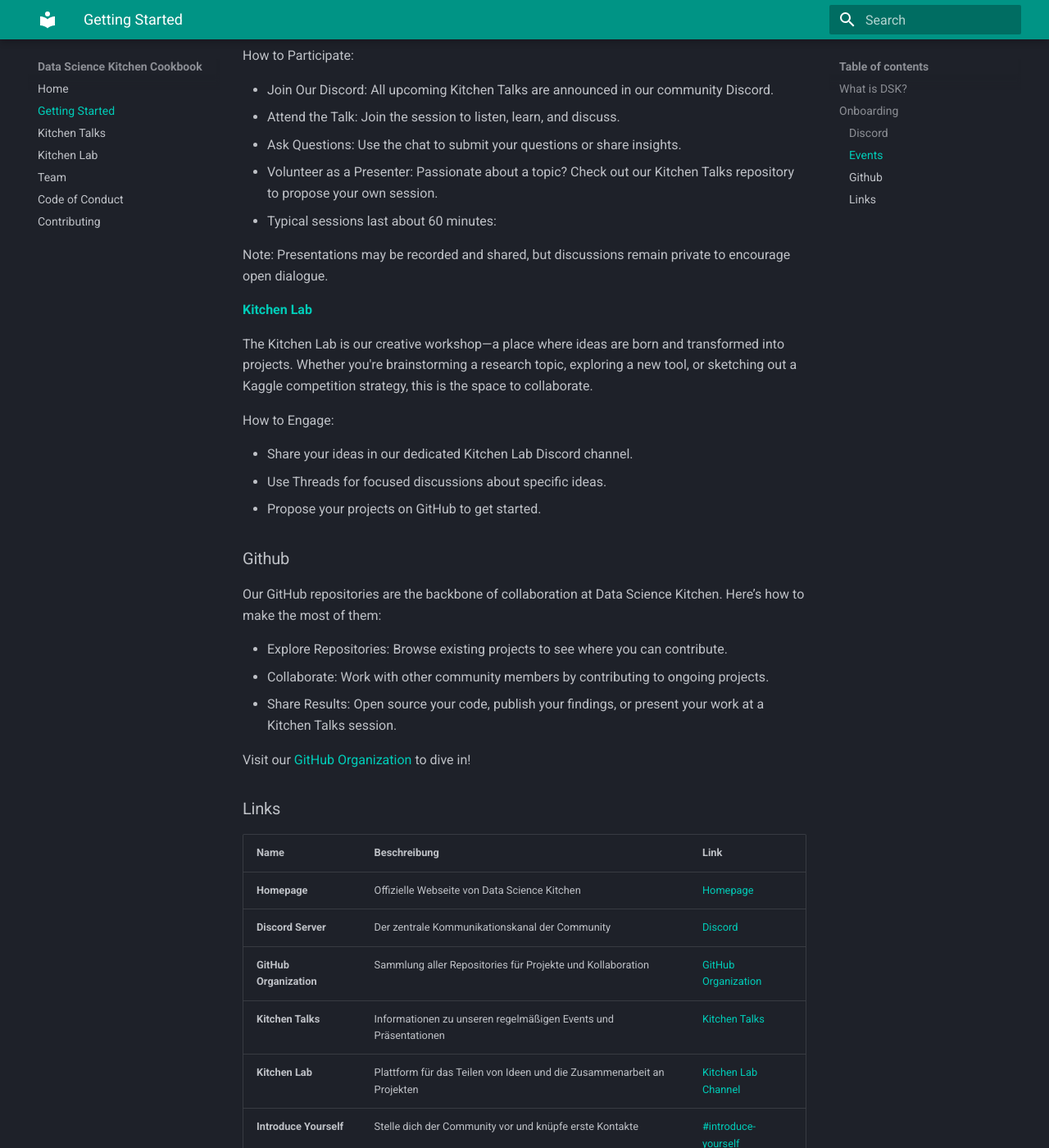
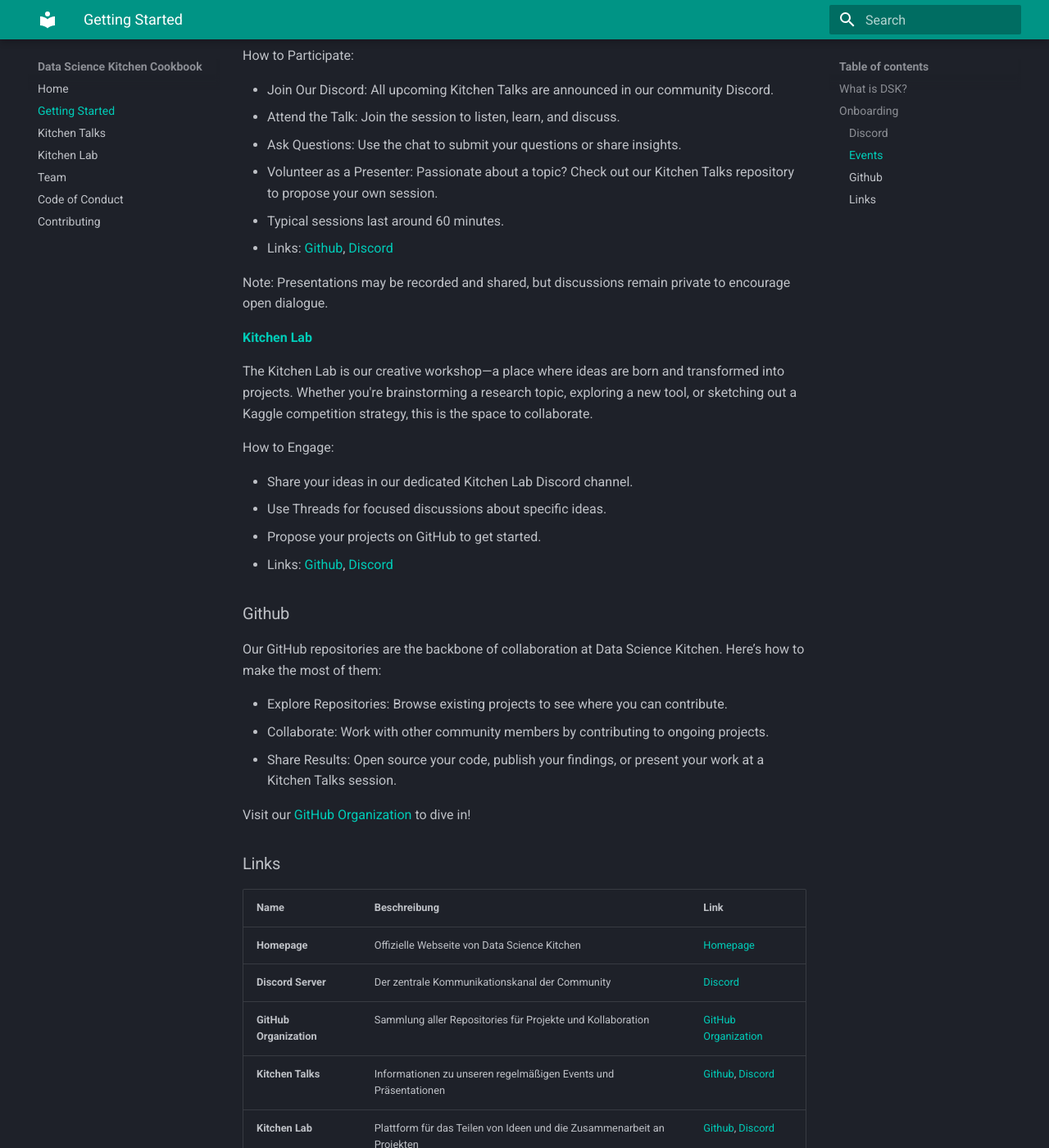
Before and after one commit to data-science-kitchen/cookbook, an MkDocs documentation site: the page built from docs/getting_started.md, in a window 1280 px wide and 1400 px high, scrolled down 1616 px. Shown: the whole window at 82% size. Built offline with MkDocs 1.6.1 and Material for MkDocs 9.7.7, drawn with Linux system fonts in a browser that asks for light colours.

Commit message:
docs: added links to kitchen lab and talks

```diff
--- a/docs/getting_started.md
+++ b/docs/getting_started.md
@@ -38,7 +38,8 @@
 - Attend the Talk: Join the session to listen, learn, and discuss.
 - Ask Questions: Use the chat to submit your questions or share insights.
 - Volunteer as a Presenter: Passionate about a topic? Check out our Kitchen Talks repository to propose your own session.
-- Typical sessions last about 60 minutes:
+- Typical sessions last around 60 minutes.
+- Links: [Github](https://github.com/data-science-kitchen/kitchen-talks), [Discord](https://discord.com/channels/1266840090987200708/1269030704982003802)
 
 Note: Presentations may be recorded and shared, but discussions remain private to encourage open dialogue.
 
@@ -52,6 +53,7 @@
 - Share your ideas in our dedicated Kitchen Lab Discord channel.
 - Use Threads for focused discussions about specific ideas.
 - Propose your projects on GitHub to get started.
+- Links: [Github](https://github.com/data-science-kitchen/kitchen-lab), [Discord](https://discord.com/channels/1266840090987200708/1266847603534856203)
 
 ### Github
 
@@ -70,8 +72,8 @@
 | **Homepage**         | Offizielle Webseite von Data Science Kitchen                                                        | [Homepage](https://data-science-kitchen.github.io/cookbook/)                                      |
 | **Discord Server**   | Der zentrale Kommunikationskanal der Community                                                      | [Discord](https://discord.gg/rtpgc6FCGZ)                                                         |
 | **GitHub Organization** | Sammlung aller Repositories für Projekte und Kollaboration                                         | [GitHub Organization](https://github.com/data-science-kitchen)                                   |
-| **Kitchen Talks**    | Informationen zu unseren regelmäßigen Events und Präsentationen                                     | [Kitchen Talks](https://discord.com/channels/1266840090987200708/1269030704982003802)                |
-| **Kitchen Lab**      | Plattform für das Teilen von Ideen und die Zusammenarbeit an Projekten                              | [Kitchen Lab Channel](https://discord.com/channels/1266840090987200708/1307100889969856614)      |
+| **Kitchen Talks**    | Informationen zu unseren regelmäßigen Events und Präsentationen                                     | [Github](https://github.com/data-science-kitchen/kitchen-talks), [Discord](https://discord.com/channels/1266840090987200708/1269030704982003802) |
+| **Kitchen Lab**      | Plattform für das Teilen von Ideen und die Zusammenarbeit an Projekten                              | [Github](https://github.com/data-science-kitchen/kitchen-lab), [Discord](https://discord.com/channels/1266840090987200708/1266847603534856203) |
 | **Introduce Yourself** | Stelle dich der Community vor und knüpfe erste Kontakte                                            | [#introduce-yourself](https://discord.com/channels/1266840090987200708/1272650912606982205)      |
 | **Help: GitHub Access** | Kanal, um Zugang zur GitHub-Organisation zu beantragen                                             | [#help-github](https://discord.com/channels/1266840090987200708/1285341289377829038)             |
 | **Ideas Channel**    | Teile und diskutiere neue Projektideen im Kitchen Lab                                               | [#ideas](https://discord.com/channels/1266840090987200708/1266847603534856203)                  |
```
